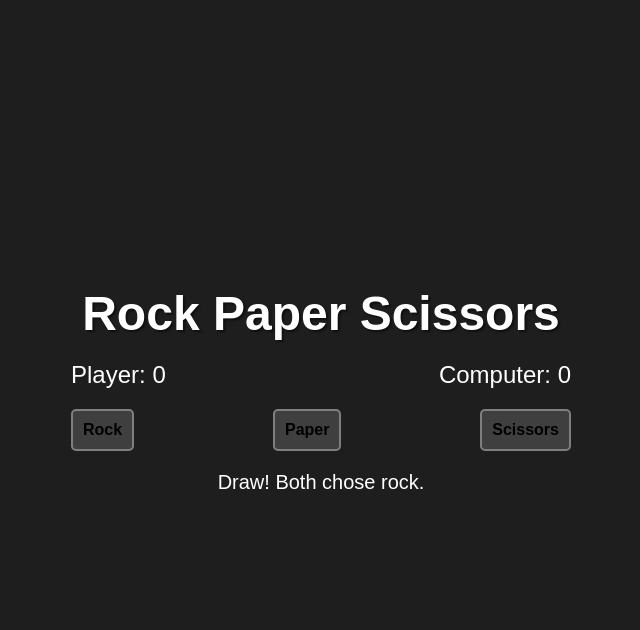
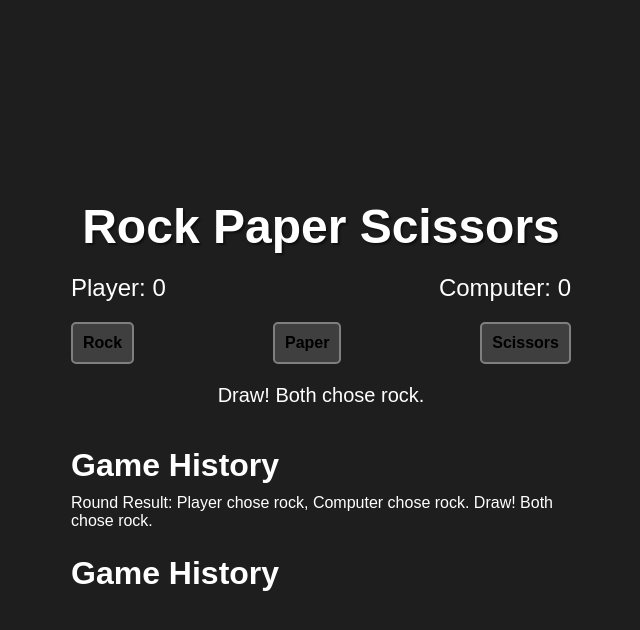
Before and after one commit to JoelDun/Rock-Paper-Scissor, a plain HTML site: page index.html in a window 1280 px wide. Both pictures are taken after a click on the button "Rock". Shown: the whole page, without its empty margins (319-959 px from the left). Drawn offline with Linux system fonts and the light colour scheme.

Commit message:
Add history function

```diff
--- a/index.html
+++ b/index.html
@@ -21,6 +21,15 @@
     </div>
     <div class="result" id="result"></div>
     <button class="reload" id="reload">Play Again</button>
+    <div class="history" id="history">
+  <h2>Game History</h2>
+  <ul id="game-history-list"></ul>
+</div>
+<div class="history" id="history">
+  <h2>Game History</h2>
+  <ul id="game-history-list"></ul>
+</div>
+
   </div>
   <script src="javascript.js"></script>
 </body>
--- a/javascript.js
+++ b/javascript.js
@@ -7,6 +7,7 @@ const playerScoreDisplay = document.getElementById("player-score");
 const computerScoreDisplay = document.getElementById("computer-score");
 const resultDisplay = document.getElementById("result");
 const reloadButton = document.getElementById("reload");
+const gameHistoryList = document.getElementById("game-history-list");
 
 let playerScore = 0;
 let computerScore = 0;
@@ -34,6 +35,11 @@ function playRound(playerSelection) {
 
   updateScore();
   checkForGameOver();
+
+const historyEntry = document.createElement("li");
+historyEntry.textContent = `Round Result: Player chose ${playerSelection}, Computer chose ${computerSelection}. ${resultDisplay.textContent}`;
+gameHistoryList.appendChild(historyEntry);
+
 }
 
 function updateScore() {
--- a/styles.css
+++ b/styles.css
@@ -91,3 +91,22 @@ body {
   background: #7f7f7f;
   border-color: #3f3f3f;
 }
+
+.history {
+  width: 100%;
+  margin-top: 20px;
+}
+
+.history h2 {
+  font-size: 2rem;
+  margin-bottom: 10px;
+}
+
+#game-history-list {
+  list-style-type: none;
+}
+
+#game-history-list li {
+  font-size: 1rem;
+  margin-bottom: 5px;
+}
```
